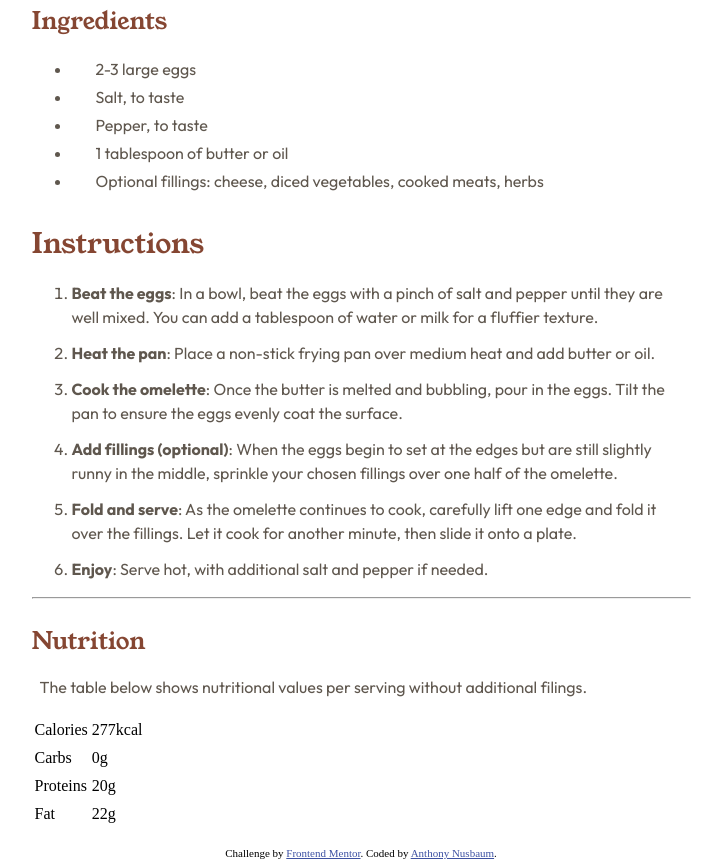
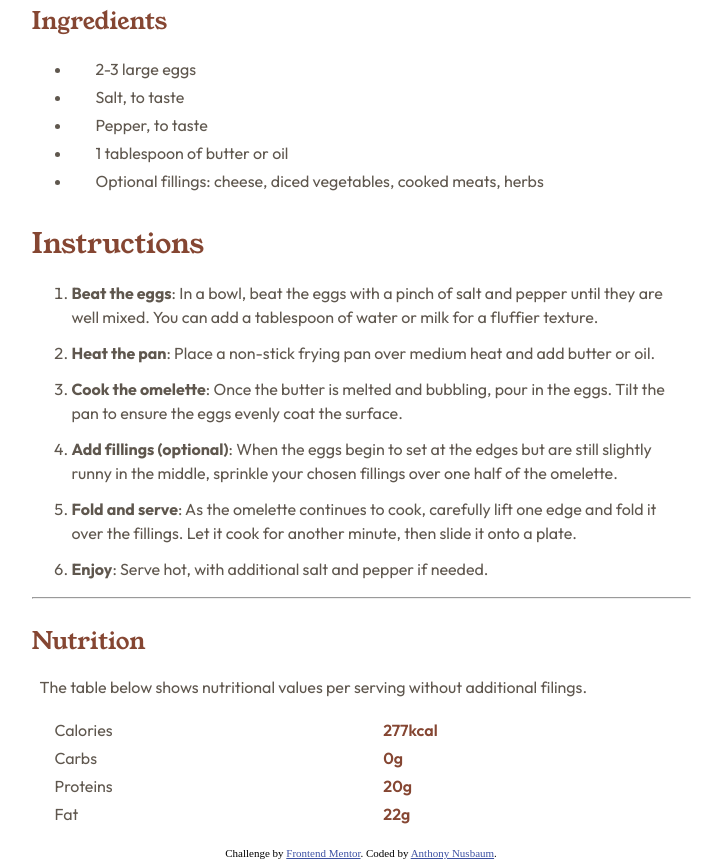
Before and after one commit to anusb412/Recipe-Page, a plain HTML site: page index.html in a window 1280 px wide. Shown: the part 715-1576 px from the top of the page, without its empty margins (279-1001 px from the left). Drawn offline with Linux system fonts and the light colour scheme.

Commit message:
Only missing the lines

```diff
--- a/index.html
+++ b/index.html
@@ -88,23 +88,23 @@
             <div class="ntable">
               <table class="nutritiontable">
                 <tr>
-                  <td>Calories</td>
-                  <td>277kcal</td>
+                  <td class="name">Calories</td>
+                  <td class="num">277kcal</td>
                 </tr>
 
                 <tr>
-                  <td>Carbs</td>
-                  <td>0g</td>
+                  <td class="name">Carbs</td>
+                  <td class="num">0g</td>
                 </tr>
 
                 <tr>
-                  <td>Proteins</td>
-                  <td>20g</td>
+                  <td class="name">Proteins</td>
+                  <td class="num">20g</td>
                 </tr>
 
                 <tr>
-                  <td>Fat</td>
-                  <td>22g</td>
+                  <td class="name">Fat</td>
+                  <td class="num">22g</td>
                 </tr>
               </table>
             </div>
--- a/style.css
+++ b/style.css
@@ -185,5 +185,18 @@ ol li {
 }
 
 table {
-  position: relative;
+  width: 100%;
+  padding-left: 1.25rem;
 }
+
+.name {
+  color: hsl(30, 10%, 34%);
+  font-family: outfit;
+  font-weight: 400;
+}
+
+.num {
+  color: hsl(14, 45%, 36%);
+  font-family: outfit;
+  font-weight: 600;
+}
```
